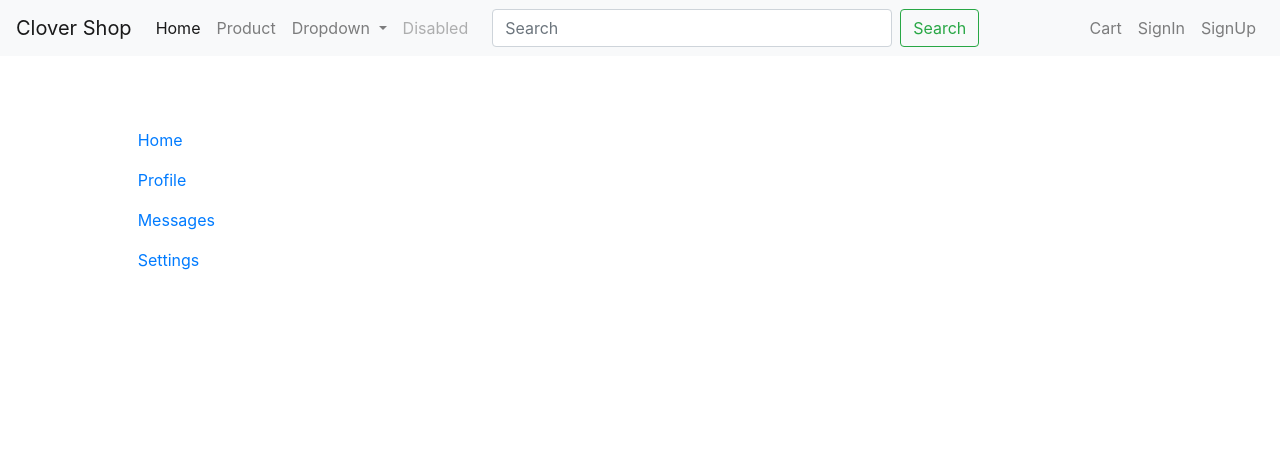
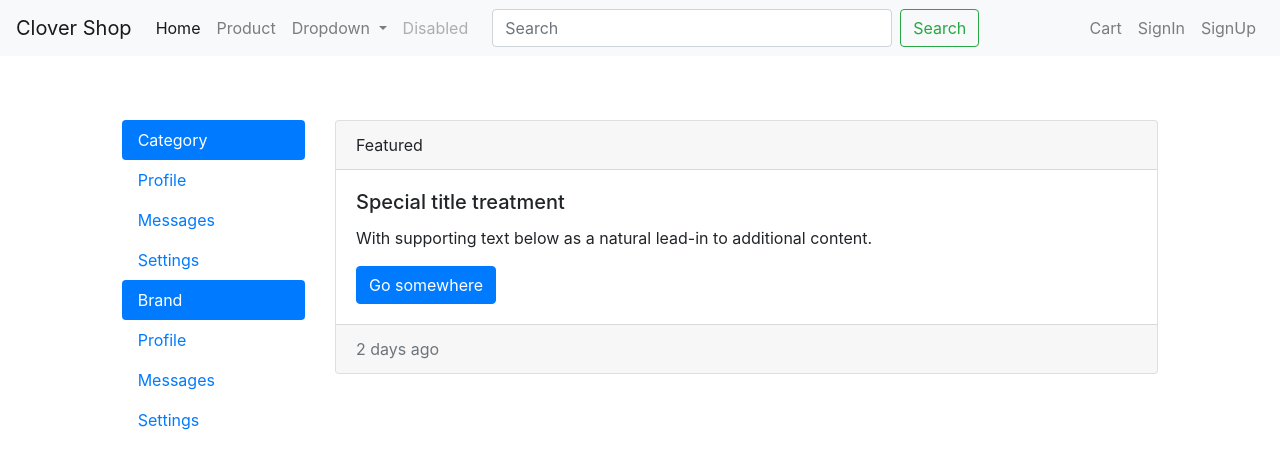
Before and after one commit to alwayssmile11a1/ShoppingCart.WebApp, a PHP site: page / in a window 1280 px wide. Shown: the top 469 px of the page. Run offline with PHP 8.4, Linux system fonts and the light colour scheme.

Commit message:
nothing much

```diff
--- a/index.php
+++ b/index.php
@@ -73,15 +73,32 @@
         <div class="row">
             <div class="col-md-1"></div>
             <div class="col-md-2">
-                <div class="nav flex-column nav-pills" id="v-pills-tab" role="tablist" aria-orientation="vertical">
-                    <a class="nav-link" id="v-pills-home-tab" data-toggle="pill" href="#v-pills-home" role="tab" aria-controls="v-pills-home"
-                        aria-selected="false">Home</a>
-                    <a class="nav-link" id="v-pills-profile-tab" data-toggle="pill" href="#v-pills-profile" role="tab" aria-controls="v-pills-profile"
-                        aria-selected="false">Profile</a>
-                    <a class="nav-link" id="v-pills-messages-tab" data-toggle="pill" href="#v-pills-messages" role="tab" aria-controls="v-pills-messages"
-                        aria-selected="false">Messages</a>
-                    <a class="nav-link" id="v-pills-settings-tab" data-toggle="pill" href="#v-pills-settings" role="tab" aria-controls="v-pills-settings"
-                        aria-selected="false">Settings</a>
+                <div class="nav flex-column nav-pills" role="tablist" aria-orientation="vertical">
+                    <a class="nav-link active" data-toggle="pill" href="#v-pills-home" role="tab" aria-controls="v-pills-home" aria-selected="false">Category</a>
+                    <a class="nav-link" id="v-pills-profile-tab" href="#v-pills-profile" role="tab" aria-controls="v-pills-profile" aria-selected="false">Profile</a>
+                    <a class="nav-link" id="v-pills-messages-tab" href="#v-pills-messages" role="tab" aria-controls="v-pills-messages" aria-selected="false">Messages</a>
+                    <a class="nav-link" id="v-pills-settings-tab" href="#v-pills-settings" role="tab" aria-controls="v-pills-settings" aria-selected="false">Settings</a>
+                </div>
+                <div class="nav flex-column nav-pills" role="tablist" aria-orientation="vertical">
+                    <a class="nav-link active" data-toggle="pill" href="#v-pills-home" role="tab" aria-controls="v-pills-home" aria-selected="false">Brand</a>
+                    <a class="nav-link" id="v-pills-profile-tab" href="#v-pills-profile" role="tab" aria-controls="v-pills-profile" aria-selected="false">Profile</a>
+                    <a class="nav-link" id="v-pills-messages-tab" href="#v-pills-messages" role="tab" aria-controls="v-pills-messages" aria-selected="false">Messages</a>
+                    <a class="nav-link" id="v-pills-settings-tab" href="#v-pills-settings" role="tab" aria-controls="v-pills-settings" aria-selected="false">Settings</a>
+                </div>
+            </div>
+            <div class="col-md-8">
+                <div class="card">
+                    <div class="card-header">
+                        Featured
+                    </div>
+                    <div class="card-body">
+                        <h5 class="card-title">Special title treatment</h5>
+                        <p class="card-text">With supporting text below as a natural lead-in to additional content.</p>
+                        <a href="#" class="btn btn-primary">Go somewhere</a>
+                    </div>
+                    <div class="card-footer text-muted">
+                        2 days ago
+                    </div>
                 </div>
             </div>
         </div>
```
